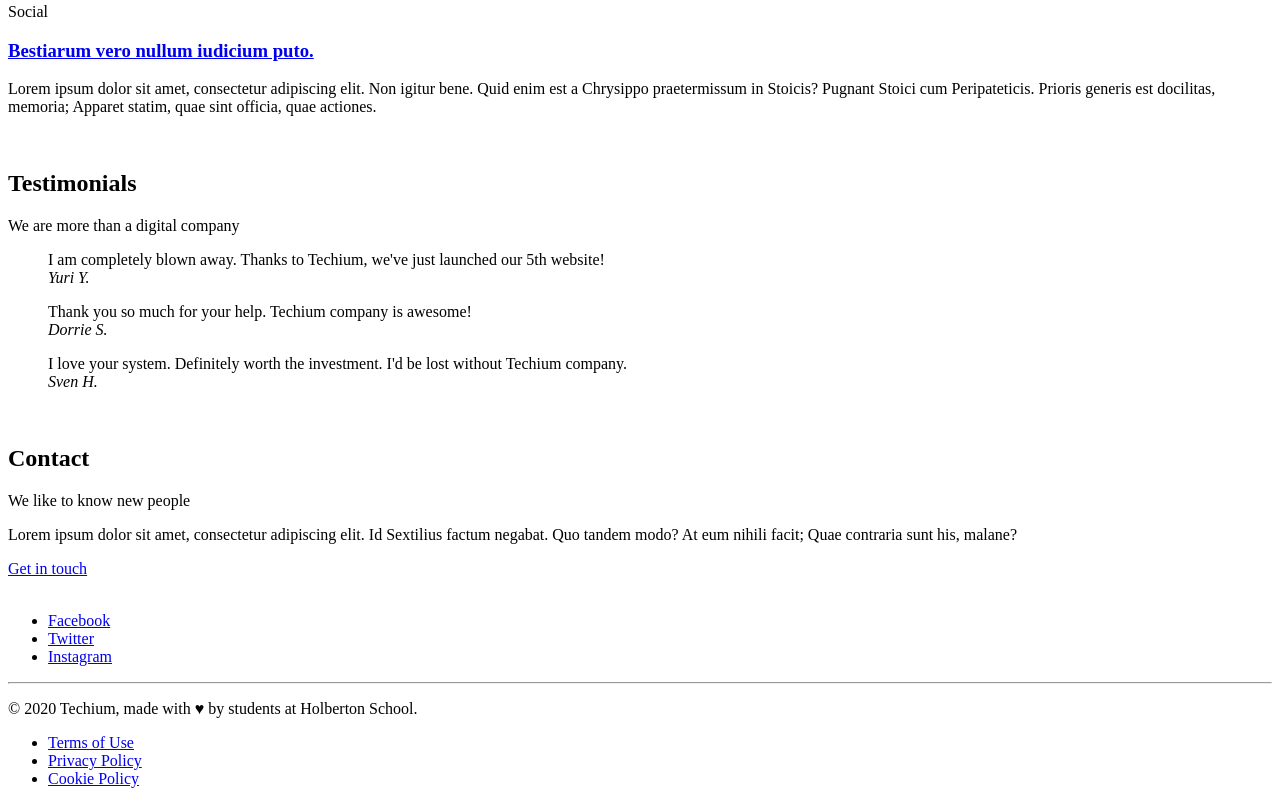
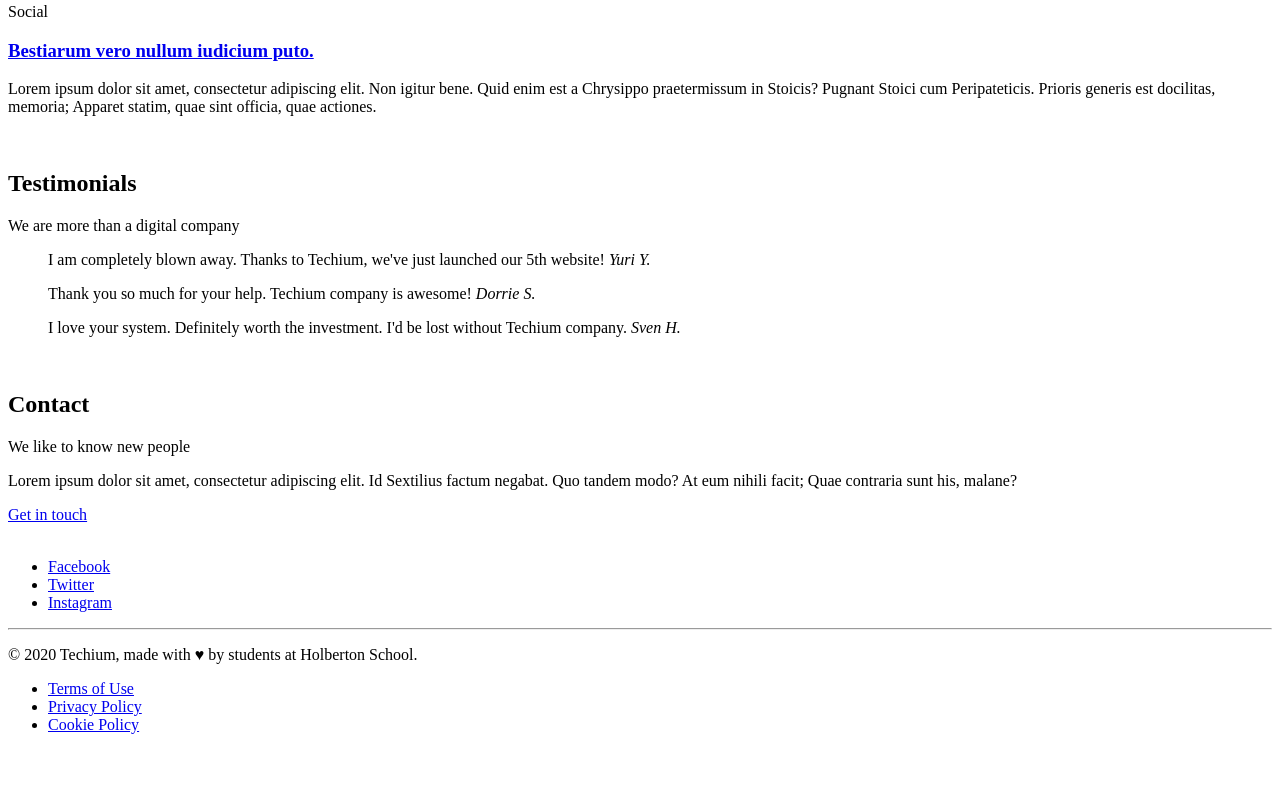
Before and after one commit to Iganza-roy/alx-frontend, a plain HTML site: page 0x00-html_advanced/29-index.html in a window 1280 px wide. Shown: the part 1758-2562 px from the top of the page. After the commit the page ends 2508 px from the top, so only its background shows below. Drawn offline with Linux system fonts and the light colour scheme.

Commit message:
Update 29-index.html

```diff
--- a/0x00-html_advanced/29-index.html
+++ b/0x00-html_advanced/29-index.html
@@ -174,22 +174,20 @@
               <blockquote>
                 I am completely blown away. Thanks to Techium, we've just
                 launched our 5th website!
-                <footer>
-                  <cite>Yuri Y.</cite>
-                </footer>
+                <cite>Yuri Y.</cite>
               </blockquote>
             </article>
             <article>
               <blockquote>
                 Thank you so much for your help. Techium company is awesome!
-                <footer><cite>Dorrie S.</cite></footer>
+                <cite>Dorrie S.</cite>
               </blockquote>
             </article>
             <article>
               <blockquote>
                 I love your system. Definitely worth the investment. I'd be lost
                 without Techium company.
-                <footer><cite>Sven H.</cite></footer>
+                <cite>Sven H.</cite>
               </blockquote>
             </article>
           </div>
```
